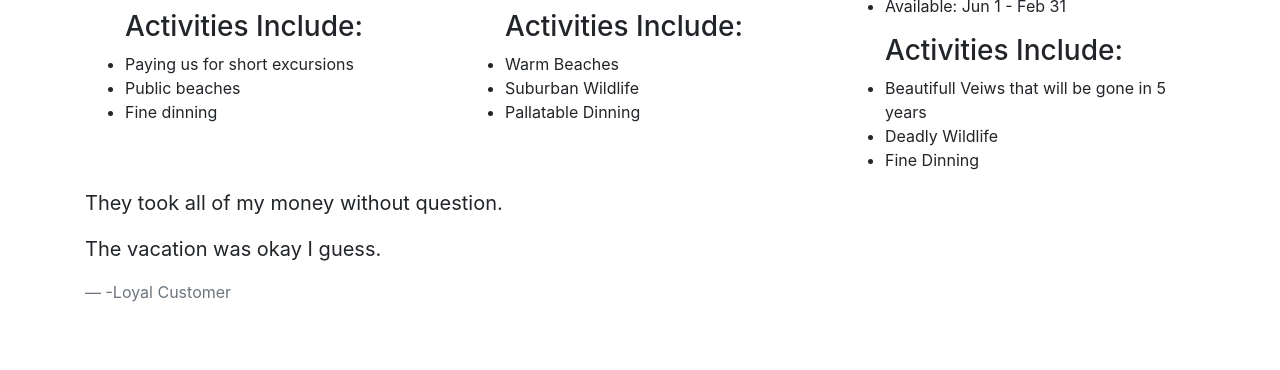
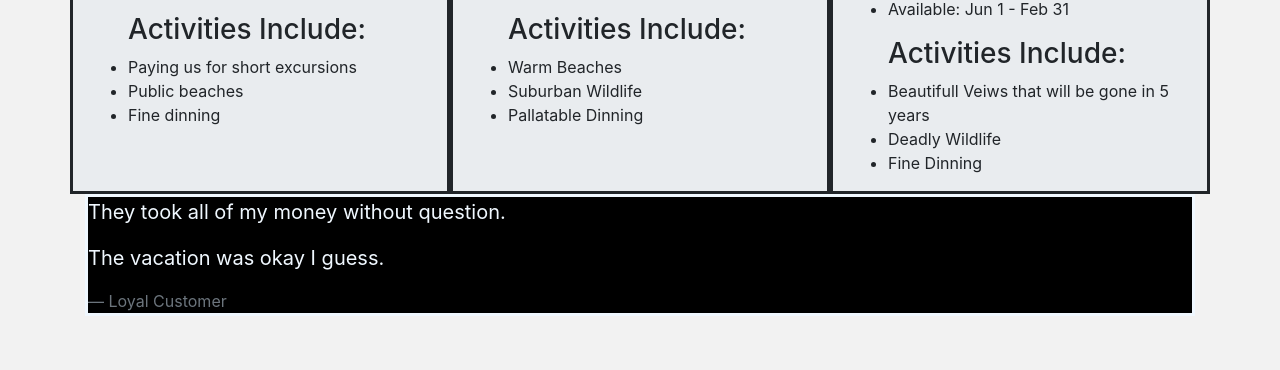
Before and after one commit to CyndaZ42/vacation, a plain HTML site: page index.html in a window 1280 px wide. Shown: the part 430-800 px from the top of the page. Drawn offline with Linux system fonts and the light colour scheme.

Commit message:
Add style.css
Co-authored-by: Matt Wilkinson <github-wilkinsonmatt01@gmail.com>

```diff
--- a/css/styles.css
+++ b/css/styles.css
@@ -0,0 +1,13 @@
+.blockquote {
+  border: solid;
+  background-color: black;
+  color: aliceblue;
+}
+body {
+  background-color: rgb(242, 242, 242);
+}
+
+.col-4 {
+  border: solid;
+  background-color: rgb(233, 236, 239);
+}
--- a/index.html
+++ b/index.html
@@ -3,6 +3,7 @@
 <head>
   <title>Give Me Money</title>
   <link href="css/bootstrap.css" rel="stylesheet" type="text/css">
+  <link href="css/styles.css" rel="stylesheet" type="text/css">
 </head>
 <body>
   <div class="container">
@@ -58,7 +59,7 @@
     <blockquote class="blockquote">
       <p>They took all of my money without question.</p>
       <p>The vacation was okay I guess.</p>
-      <footer class="blockquote-footer">-Loyal Customer</footer>
+      <footer class="blockquote-footer">Loyal Customer</footer>
     </blockquote>
   </div>
 </body>
```
